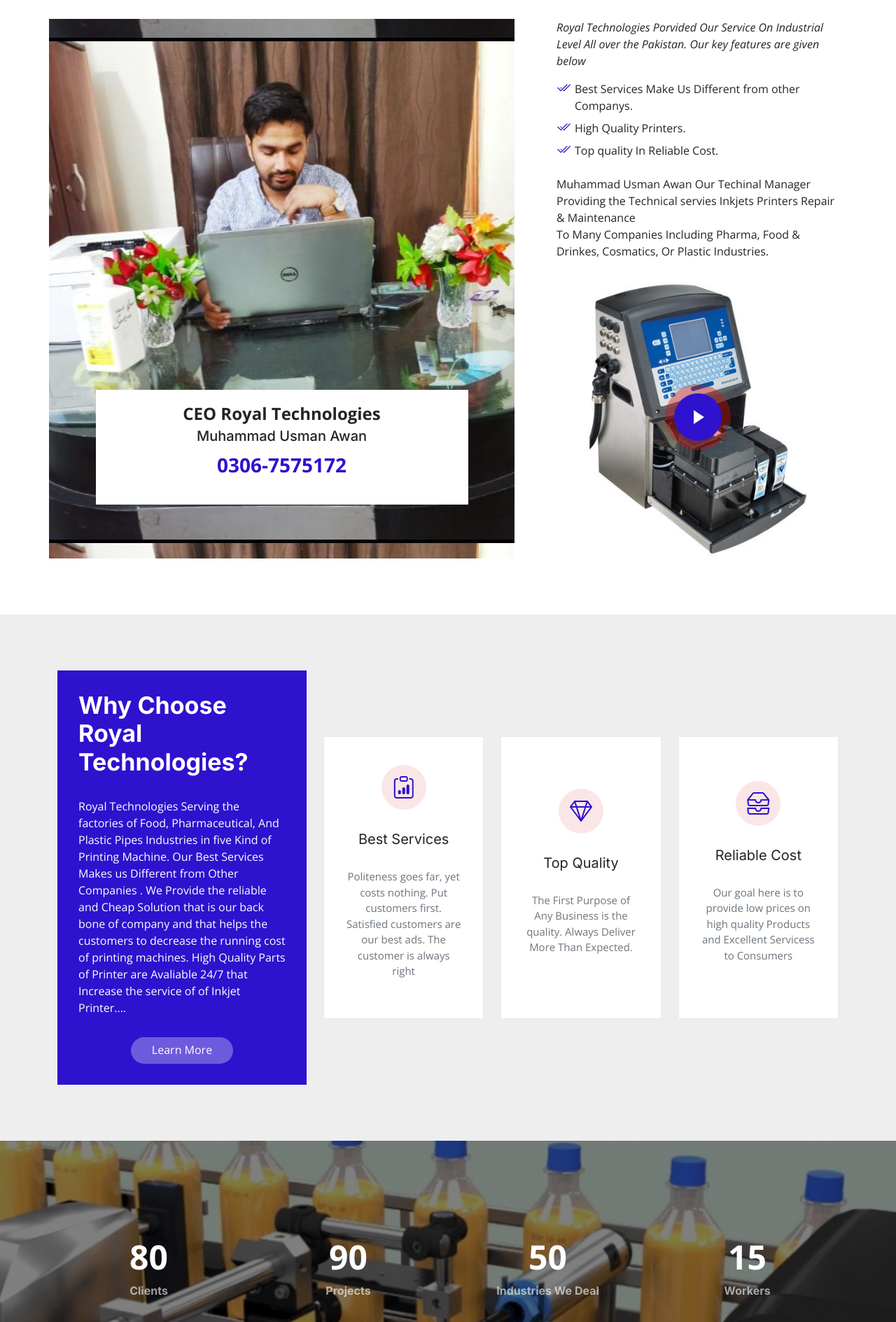
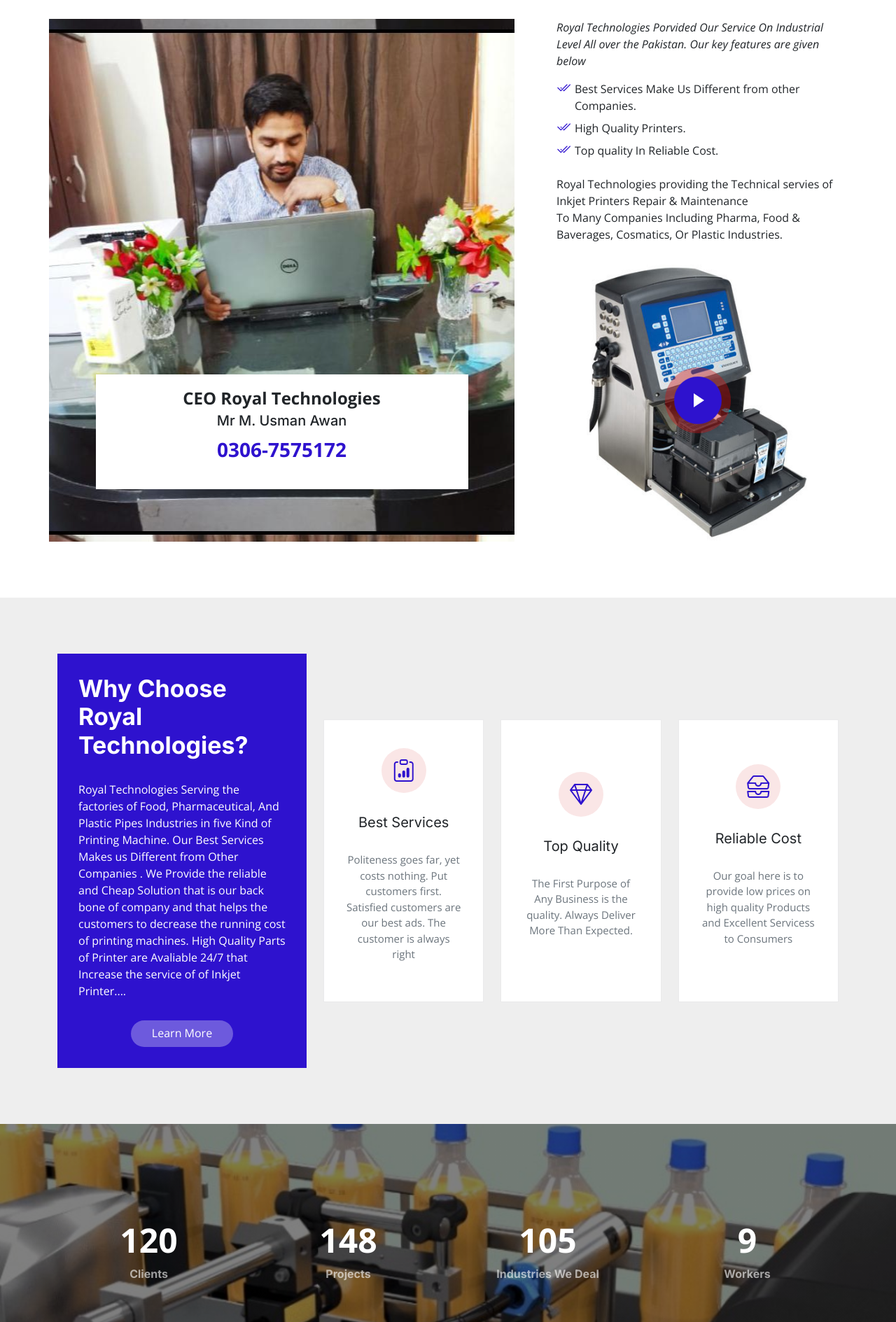
Before and after one commit to abdulahtest238/Royal-Techonologies, a plain HTML site: page index.html in a window 1280 px wide. Shown: the part 691-2580 px from the top of the page at 70% size. Drawn offline with nearby package versions, Linux system fonts and the light colour scheme; a script that the page names is missing; some icons are missing.

Commit message:
Update index.html

```diff
--- a/index.html
+++ b/index.html
@@ -76,7 +76,7 @@
       <div class="row justify-content-between gy-5">
         <div class="col-lg-5 order-2 order-lg-1 d-flex flex-column justify-content-center align-items-center align-items-lg-start text-center text-lg-start">
           <h2 data-aos="fade-up">Royal Technologies</h2>
-          <p data-aos="fade-up" data-aos-delay="100">Deal With MFG EXPIRE DATE CODDING MACHINES<br> We Provide Services, Maintenance & Sold New Printer<br>LIKE (VIDEO JET, DEMINO, CITRONIX, FAST JET, IMAJE, WILLET) </p>
+          <p data-aos="fade-up" data-aos-delay="100">Deal In InkJet Printers Whos Used for montioned MFG EXP DATE, Barcode & Serial Number <br> We Provide Services, Maintenance & Sold New Printer<br>LIKE (VIDEO JET, DEMINO, CITRONIX, FAST JET, IMAJE, WILLET) </p>
           <div class="d-flex" data-aos="fade-up" data-aos-delay="200">
             <a href="#about" class="btn-book-a-table">Learn More</a>
             <a href="https://youtu.be/oo8KBoP_kvQ" class="glightbox btn-watch-video d-flex align-items-center"><i class="bi bi-play-circle"></i><span>Watch Video</span></a>
@@ -104,7 +104,7 @@
           <div class="col-lg-7 position-relative about-img" style="background: url(./Imgs/CEO.jpeg) center center;"  data-aos="fade-up" data-aos-delay="150">
             <div class="call-us position-absolute">
               <h4>CEO Royal Technologies</h4>
-              <h5>Muhammad Usman Awan</h6>
+              <h5>Mr M. Usman Awan</h6>
               <p>0306-7575172</p>
             </div>
           </div>
@@ -114,13 +114,13 @@
                 Royal Technologies Porvided Our Service On Industrial Level All over the Pakistan. Our key features are given below
               </p>
               <ul>
-                <li><i class="bi bi-check2-all"></i> Best Services Make Us Different from other Companys.</li>
+                <li><i class="bi bi-check2-all"></i> Best Services Make Us Different from other Companies.</li>
                 <li><i class="bi bi-check2-all"></i> High Quality Printers.</li>
                 <li><i class="bi bi-check2-all"></i> Top quality In Reliable Cost.</li>
               </ul>
               <p>
-                Muhammad Usman Awan Our Techinal Manager Providing the Technical servies Inkjets Printers Repair & Maintenance
-                <br> To Many Companies Including Pharma, Food & Drinkes, Cosmatics, Or Plastic Industries.
+                Royal Technologies providing the Technical servies of Inkjet Printers Repair & Maintenance
+                <br> To Many Companies Including Pharma, Food & Baverages, Cosmatics, Or Plastic Industries.
               </p>
 
               <div class="position-relative mt-4">
@@ -199,28 +199,28 @@
 
           <div class="col-lg-3 col-md-6">
             <div class="stats-item text-center w-100 h-100">
-              <span data-purecounter-start="0" data-purecounter-end="80" data-purecounter-duration="1" class="purecounter"></span>
+              <span data-purecounter-start="0" data-purecounter-end="120" data-purecounter-duration="1" class="purecounter"></span>
               <p>Clients</p>
             </div>
           </div><!-- End Stats Item -->
 
           <div class="col-lg-3 col-md-6">
             <div class="stats-item text-center w-100 h-100">
-              <span data-purecounter-start="0" data-purecounter-end="90" data-purecounter-duration="1" class="purecounter"></span>
+              <span data-purecounter-start="0" data-purecounter-end="148" data-purecounter-duration="1" class="purecounter"></span>
               <p>Projects</p>
             </div>
           </div><!-- End Stats Item -->
 
           <div class="col-lg-3 col-md-6">
             <div class="stats-item text-center w-100 h-100">
-              <span data-purecounter-start="0" data-purecounter-end="50" data-purecounter-duration="1" class="purecounter"></span>
+              <span data-purecounter-start="0" data-purecounter-end="105" data-purecounter-duration="1" class="purecounter"></span>
               <p>Industries We Deal</p>
             </div>
           </div><!-- End Stats Item -->
 
           <div class="col-lg-3 col-md-6">
             <div class="stats-item text-center w-100 h-100">
-              <span data-purecounter-start="0" data-purecounter-end="15" data-purecounter-duration="1" class="purecounter"></span>
+              <span data-purecounter-start="0" data-purecounter-end="09" data-purecounter-duration="1" class="purecounter"></span>
               <p>Workers</p>
             </div>
           </div><!-- End Stats Item -->
@@ -582,7 +582,7 @@
             <a href="tel:+923067575172" class="linkedin"><i class="bi bi-phone"></i></a>
             <a href="https://api.whatsapp.com/send/?phone=%2B923067575172&text&type=phone_number&app_absent=0" class="twitter"><i class="bi bi-whatsapp"></i></a>
             <a href="https://www.facebook.com/profile.php?id=100024486875087" class="facebook"><i class="bi bi-facebook"></i></a>
-            <a href="#" class="instagram"><i class="bi bi-instagram"></i></a>
+            <a href="muroyalt@gmail.com" class="instagram"><i class="bi bi-envelope"></i></a>
 
           </div>
         </div>
```
